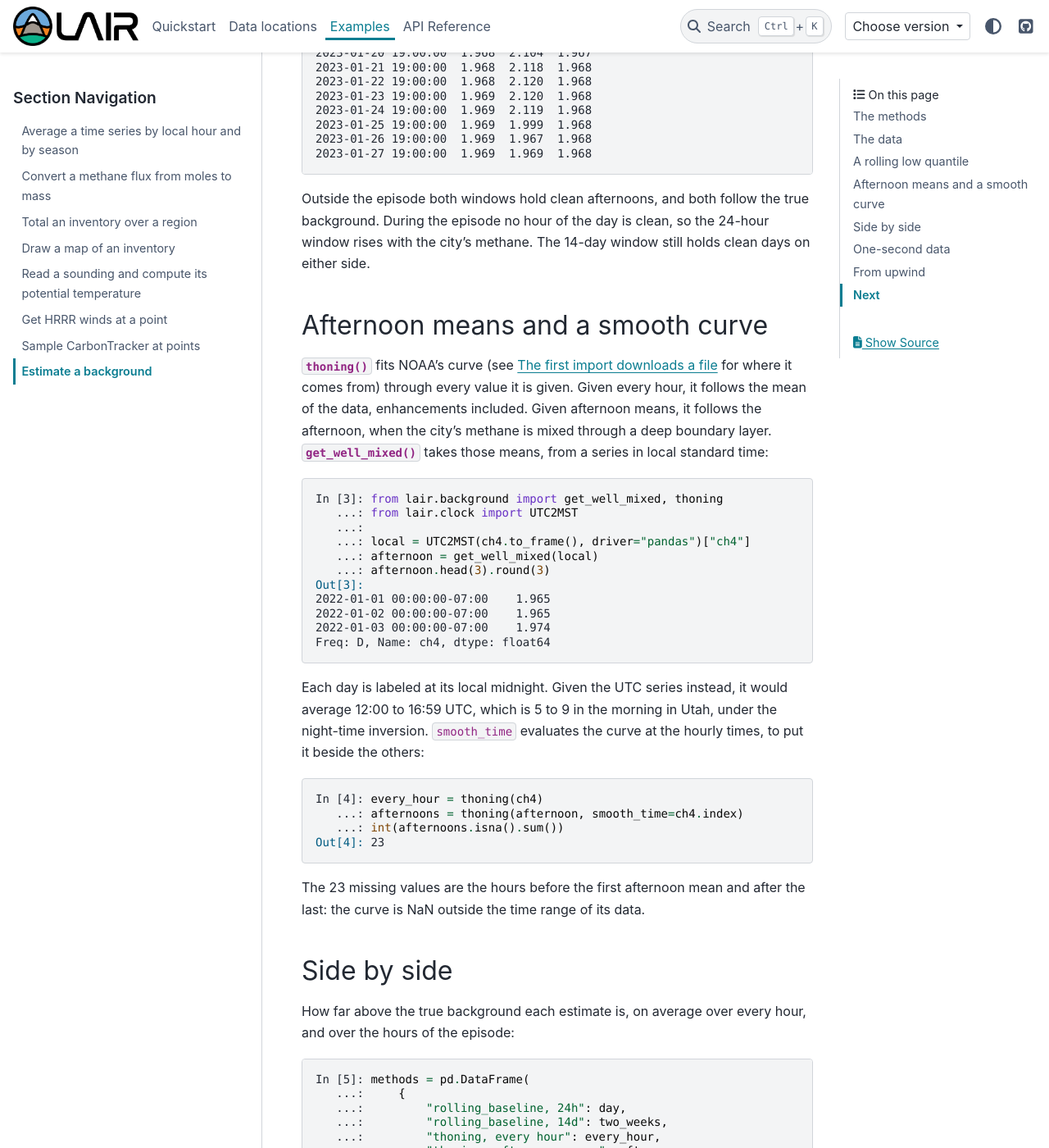
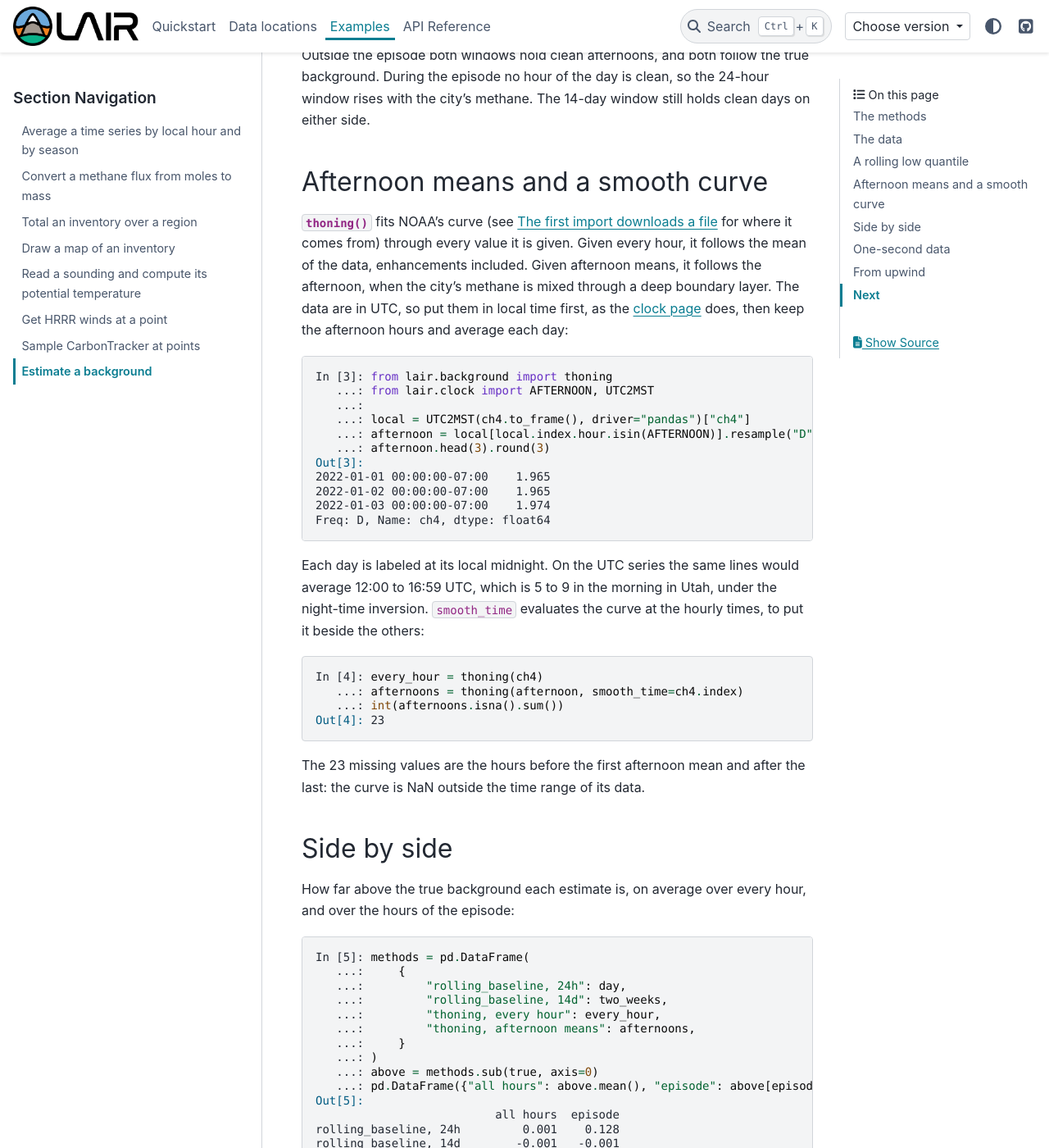
Before and after one commit to jmineau/lair, a Sphinx documentation site: the page built from docs/examples/background.rst, in a window 1280 px wide and 1400 px high, scrolled down 3320 px. Shown: the whole window at 82% size. Built offline with Sphinx 7.4.7 and the PyData theme 0.15.4, drawn with Linux system fonts in a browser that asks for light colours; some of the changed text lies outside the part shown.

Commit message:
refactor(background)!: remove get_well_mixed (#130)
* fix(background)!: require tz in get_well_mixed, the zone its hours are in

get_well_mixed kept the rows whose index hour was in `hours` as the index
stood, so data in UTC was cut at 12 to 16 UTC, the early morning in Utah.
It now takes a required keyword `tz`, the zone the hours are in: the index is
converted to it (a naive index from UTC) and each day is labeled at midnight
in it. A call without `tz` raises a TypeError, also when the index is
already in a local zone, so one rule holds at every call.

The background example already passes tz="MST" (same output as before,
checked against the recorded one).

Fixes #113

* fix(background)!: get_well_mixed reads the index's own zone; UTC needs tz

The hours are read in the index's own time zone, so an index in a local
zone needs nothing, and tz is an optional keyword that converts the index
first when it is given. An index in UTC or without a zone (read as UTC)
raises a ValueError without tz, naming tz='MST' and tz='UTC'. This
replaces the required keyword, which raised a TypeError for every call,
an index already in local time included.

* refactor(background)!: remove get_well_mixed

It was two lines of pandas, and the part it could not do for you, the
time zone, is the part that went wrong: data in UTC was averaged over 12
to 16 UTC. Nothing in lair, slv, fips or uataq calls it. Put the data in
local time and select the hours with pandas, as the clock example shows.
lair.clock.AFTERNOON stays, and its comment now stands on its own.

The page background.rst, the module docstring and the CHANGELOG say the
replacement. The tests of the function go with it, and so does the
sample_timeseries fixture that only they used.

Fixes #113

```diff
--- a/docs/examples/background.rst
+++ b/docs/examples/background.rst
@@ -14,8 +14,9 @@
 * **A rolling window must be longer than the longest stretch without clean
   air.** Over a pollution episode of several days, the low quantile of a day is
   the episode, not the background.
-* :func:`~lair.background.get_well_mixed` **reads the hours in local standard
-  time.** Convert UTC data first (see the :doc:`clock page <clock>`).
+* **Select the afternoon in local time.** The hours of a UTC series are not the
+  hours of the day at the site: put the data in local time first (see the
+  :doc:`clock page <clock>`).
 
 .. note::
 
@@ -48,12 +49,6 @@
      - a low quantile from windows ahead of and behind each time, smoothed
      - one-second data from a moving platform, whose background changes within
        the hour
-   * - :func:`~lair.background.get_well_mixed`
-     - a ``Series`` or ``DataFrame`` indexed in local standard time, and the
-       hours to keep (12 to 16 by default, ``lair.clock.AFTERNOON``)
-     - one mean per day over those hours
-     - the afternoon, when the boundary layer is deep and a site sees regional
-       air
    * - :func:`~lair.background.thoning`
      - a ``Series`` with a time index (NaN values are dropped), and the times
        to evaluate at, ``smooth_time``
@@ -146,16 +141,16 @@
 given. Given every hour, it follows the mean of the data, enhancements
 included. Given afternoon means, it follows the afternoon, when the city's
 methane is mixed through a deep boundary layer.
-:func:`~lair.background.get_well_mixed` takes those means, from a series in
-local standard time:
+The data are in UTC, so put them in local time first, as the :doc:`clock page
+<clock>` does, then keep the afternoon hours and average each day:
 
 .. code-block:: ipython
 
-   In [3]: from lair.background import get_well_mixed, thoning
-      ...: from lair.clock import UTC2MST
+   In [3]: from lair.background import thoning
+      ...: from lair.clock import AFTERNOON, UTC2MST
       ...:
       ...: local = UTC2MST(ch4.to_frame(), driver="pandas")["ch4"]
-      ...: afternoon = get_well_mixed(local)
+      ...: afternoon = local[local.index.hour.isin(AFTERNOON)].resample("D").mean()
       ...: afternoon.head(3).round(3)
    Out[3]:
    2022-01-01 00:00:00-07:00    1.965
@@ -163,10 +158,10 @@
    2022-01-03 00:00:00-07:00    1.974
    Freq: D, Name: ch4, dtype: float64
 
-Each day is labeled at its local midnight. Given the UTC series instead, it
+Each day is labeled at its local midnight. On the UTC series the same lines
 would average 12:00 to 16:59 UTC, which is 5 to 9 in the morning in Utah, under
-the night-time inversion. ``smooth_time`` evaluates the curve
-at the hourly times, to put it beside the others:
+the night-time inversion. ``smooth_time`` evaluates the curve at the hourly
+times, to put it beside the others:
 
 .. code-block:: ipython
 
```
Also changed, not shown: other parts of docs/examples/background.rst (+1 -1 lines), CHANGELOG.md (+12 -0 lines), 4 other files.
